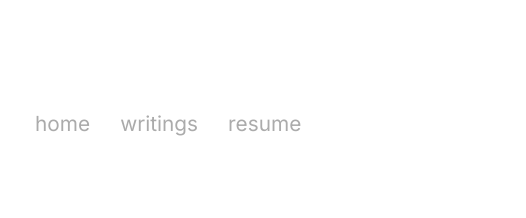
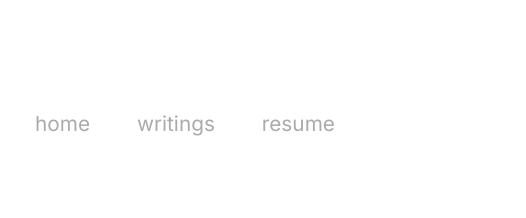
Before and after one commit to smsunarto/smsunarto.com, a Gatsby site: page / in a window 1280 px wide. Shown: the top 218 px of the page, 500-1026 px from the left. Built offline with nearby package versions, Linux system fonts and the light colour scheme; Gatsby itself is replaced by a stand-in of ours; some packages are replaced by stand-ins of ours.

Commit message:
use space-between instead of flexbox gap

```diff
--- a/src/components/Navbar.js
+++ b/src/components/Navbar.js
@@ -8,7 +8,7 @@ const NavbarContainer = styled.header`
   flex-flow: row wrap;
   align-items: flex-start;
 
-  @media (max-width: 800px) {
+  @media (max-width: 600px) {
     flex-flow: column wrap;
   }
 `
@@ -17,9 +17,11 @@ const NavbarLinkContainer = styled.div`
   display: flex;
   flex-flow: row wrap;
   margin-top: 5px;
-  gap: 0px 30px;
+  justify-content: space-between;
+  width: 100%;
+  max-width: 300px;
 
-  @media (max-width: 800px) {
+  @media (max-width: 600px) {
     margin-top: 15px;
   }
 `
@@ -40,7 +42,7 @@ const LogoImage = styled.img`
   margin-right: 50px;
   max-width: 200px;
 
-  @media (max-width: 800px) {
+  @media (max-width: 600px) {
     margin-right: 0px;
   }
 `
```
